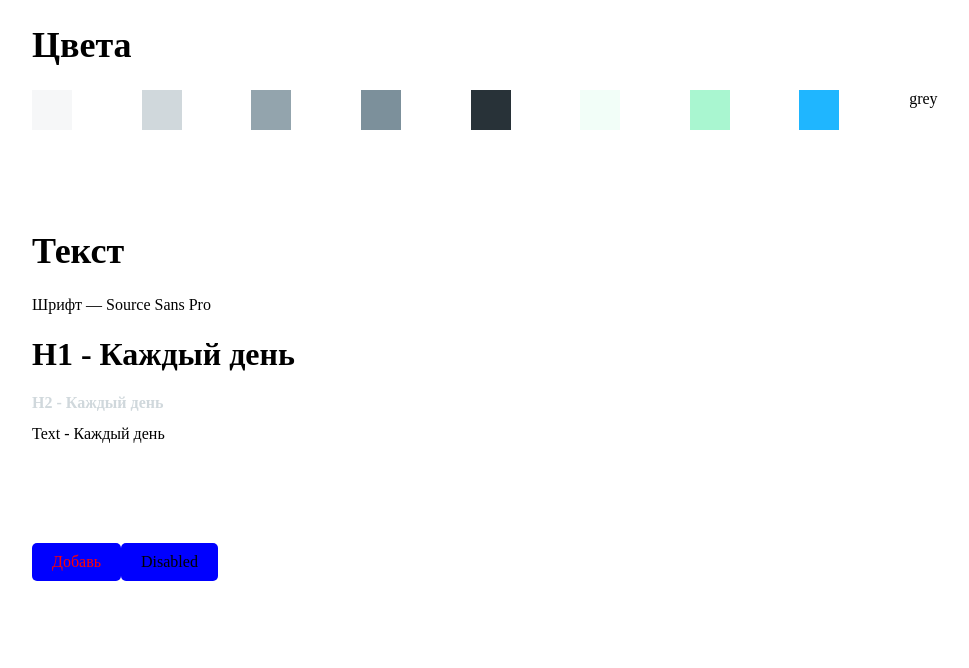
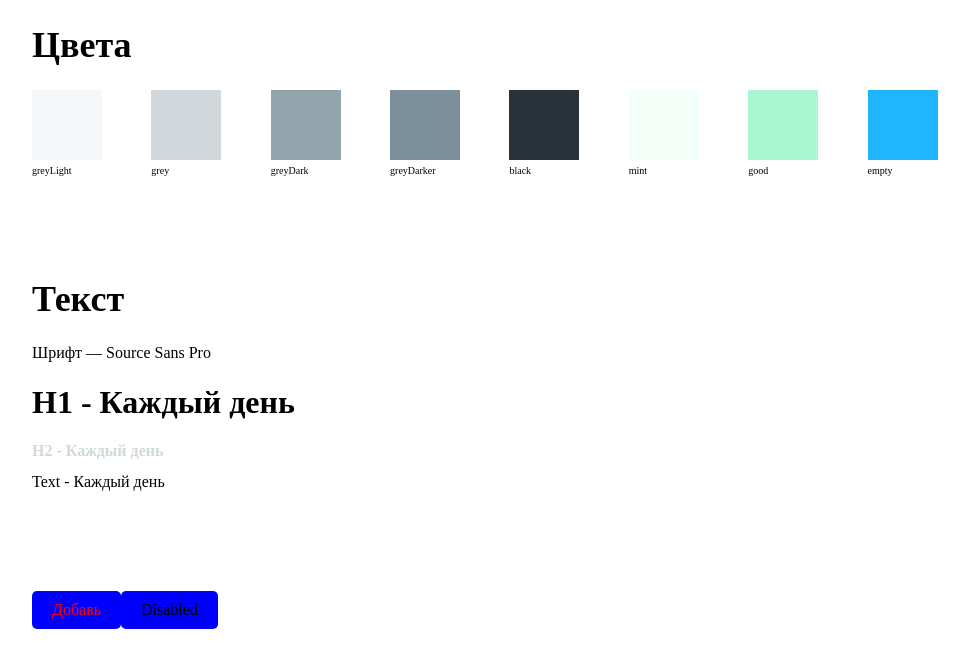
Before and after one commit to ermo4enkov/2dooshka, a React app: page / in a window 1280 px wide. Shown: the top 668 px of the page, without its empty margins (108-1077 px from the left). Built offline with nearby package versions, Linux system fonts and the light colour scheme; the HTML template or start-up script is replaced by a standard one.

Commit message:
Finished with color examples

```diff
--- a/src/assets/scss/text/text.scss
+++ b/src/assets/scss/text/text.scss
@@ -17,3 +17,7 @@
   color: $grey;
   font-size: 16px;
 }
+
+.hint{
+  font-size: 10px;
+}
--- a/src/components/colors/colorspallete.tsx
+++ b/src/components/colors/colorspallete.tsx
@@ -1,41 +1,67 @@
 import * as React from "react";
 import styled from 'styled-components';
 
-interface ColorProps{
-    greyLight?: boolean;
-    grey?: boolean;
-    greyDark?: boolean;
-    greyDarker?: boolean;
-    black?: boolean;
-    mint?: boolean;
-    good?: boolean;
-    empty?: boolean;
+// interface ColorProps{
+//     greyLight?: boolean;
+//     grey?: boolean;
+//     greyDark?: boolean;
+//     greyDarker?: boolean;
+//     black?: boolean;
+//     mint?: boolean;
+//     good?: boolean;
+//     empty?: boolean;
+// }
+
+
+// const Pallete = styled.div`
+//     display: inline-block;
+//     width: 40px;
+//     height: 40px;
+//     background-color: ${(props: ColorProps) => props.greyLight? "#f6f7f8":
+//                                                props.grey? "#d0d8dc":
+//                                                props.greyDark? '#93a4ad':
+//                                                props.greyDarker? '#7c909b':
+//                                                props.black? '#283238':
+//                                                props.mint? '#f2fef8':
+//                                                props.good? '#a9f6d0':
+//                                                props.empty? '#1fb6ff': '#fff'
+//     };
+// `
+
+
+
+interface ColorPalleteProps {
+    color?: string;
+    children?: any;
 }
 
-
-const Pallete = styled.div`
-    display: inline-block;
-    width: 40px;
-    height: 40px;
-    background-color: ${(props: ColorProps) => props.greyLight? "#f6f7f8":
-                                               props.grey? "#d0d8dc":
-                                               props.greyDark? '#93a4ad':
-                                               props.greyDarker? '#7c909b':
-                                               props.black? '#283238':
-                                               props.mint? '#f2fef8':
-                                               props.good? '#a9f6d0':
-                                               props.empty? '#1fb6ff': '#fff'
+const PalletExample = styled.div`
+    display: block;
+    width: 70px;
+    height: 70px;
+    background-color: ${(props: ColorPalleteProps) => props.color === "greyLight"? "#f6f7f8":
+    props.color === "grey"? "#d0d8dc":
+        props.color === "greyDark"? '#93a4ad':
+            props.color === "greyDarker"? '#7c909b':
+                props.color === "black"? '#283238':
+                    props.color === "mint"? '#f2fef8':
+                        props.color === "good"? '#a9f6d0':
+                            props.color === "empty"? '#1fb6ff': '#fff'
     };
 `
 
-
-const App: React.StatelessComponent<{ color: string }> =
-    ({ color }) => <div>{color}</div>;
+function Pallet(props: ColorPalleteProps): JSX.Element {
+    return (
+        <div>
+            <PalletExample color={props.color}></PalletExample>
+            <span className="hint">{props.color}</span>
+        </div>
+    );
+};
 
 
-
-export class ColorsPallete extends React.Component<ColorProps> {
-    constructor(props: ColorProps){
+export class ColorsPallete extends React.Component<ColorPalleteProps> {
+    constructor(props: ColorPalleteProps){
         super(props);
     }
 
@@ -45,15 +71,15 @@ export class ColorsPallete extends React.Component<ColorProps> {
             <div className="lego__element">
                 <h1 className="header">Цвета</h1>
                 <div className="colors__wrap">
-                    <Pallete greyLight></Pallete>
-                    <Pallete grey></Pallete>
-                    <Pallete greyDark></Pallete>
-                    <Pallete greyDarker></Pallete>
-                    <Pallete black></Pallete>
-                    <Pallete mint></Pallete>
-                    <Pallete good></Pallete>
-                    <Pallete empty></Pallete>
-                    <App color="grey"/>
+                    <Pallet color="greyLight"/>
+                    {/*<Pallete greyLight></Pallete>*/}
+                    <Pallet color="grey"></Pallet>
+                    <Pallet color="greyDark"></Pallet>
+                    <Pallet color="greyDarker"></Pallet>
+                    <Pallet color="black"></Pallet>
+                    <Pallet color="mint"></Pallet>
+                    <Pallet color="good"></Pallet>
+                    <Pallet color="empty"></Pallet>
                 </div>
             </div>
         )
```
